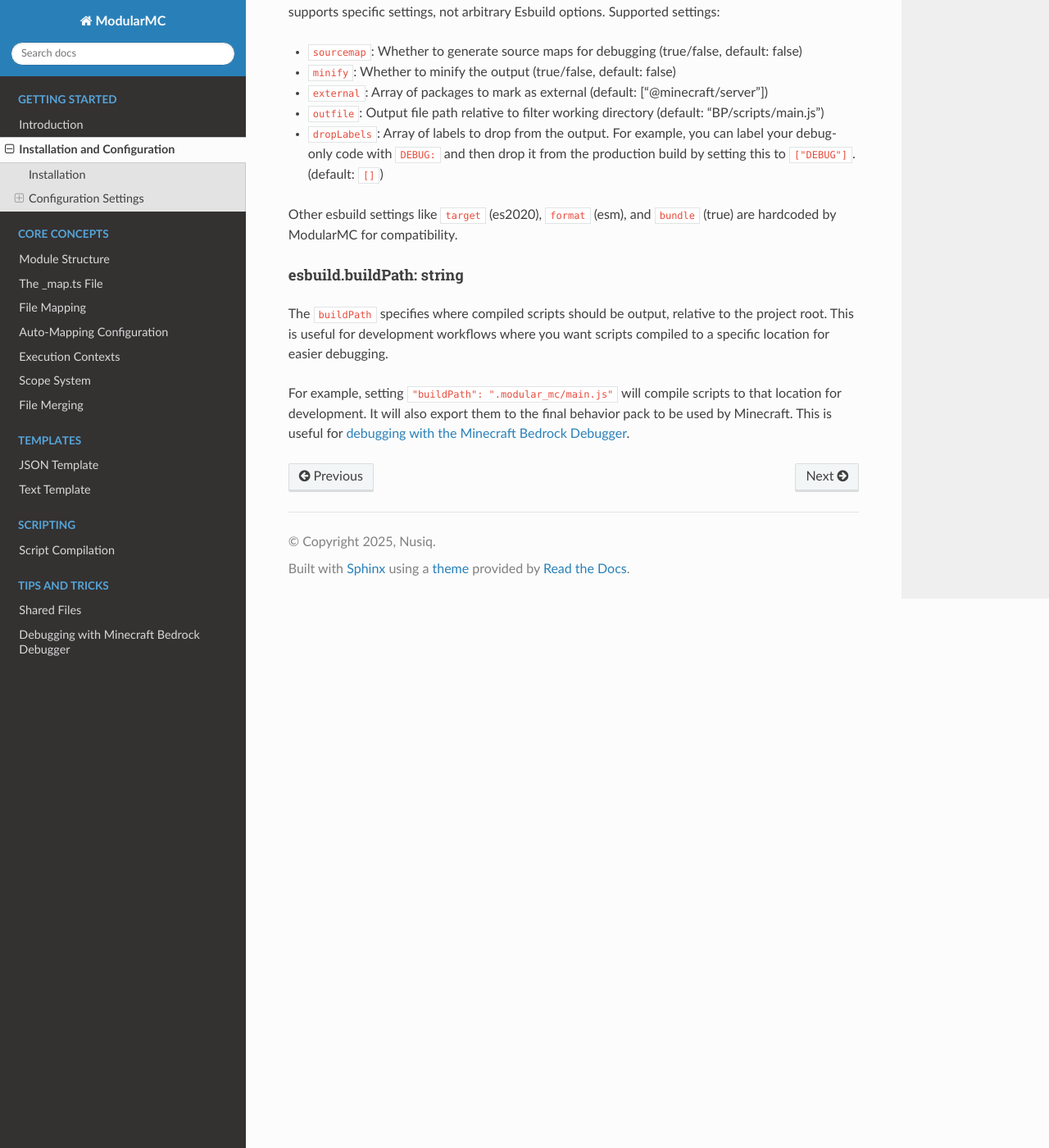
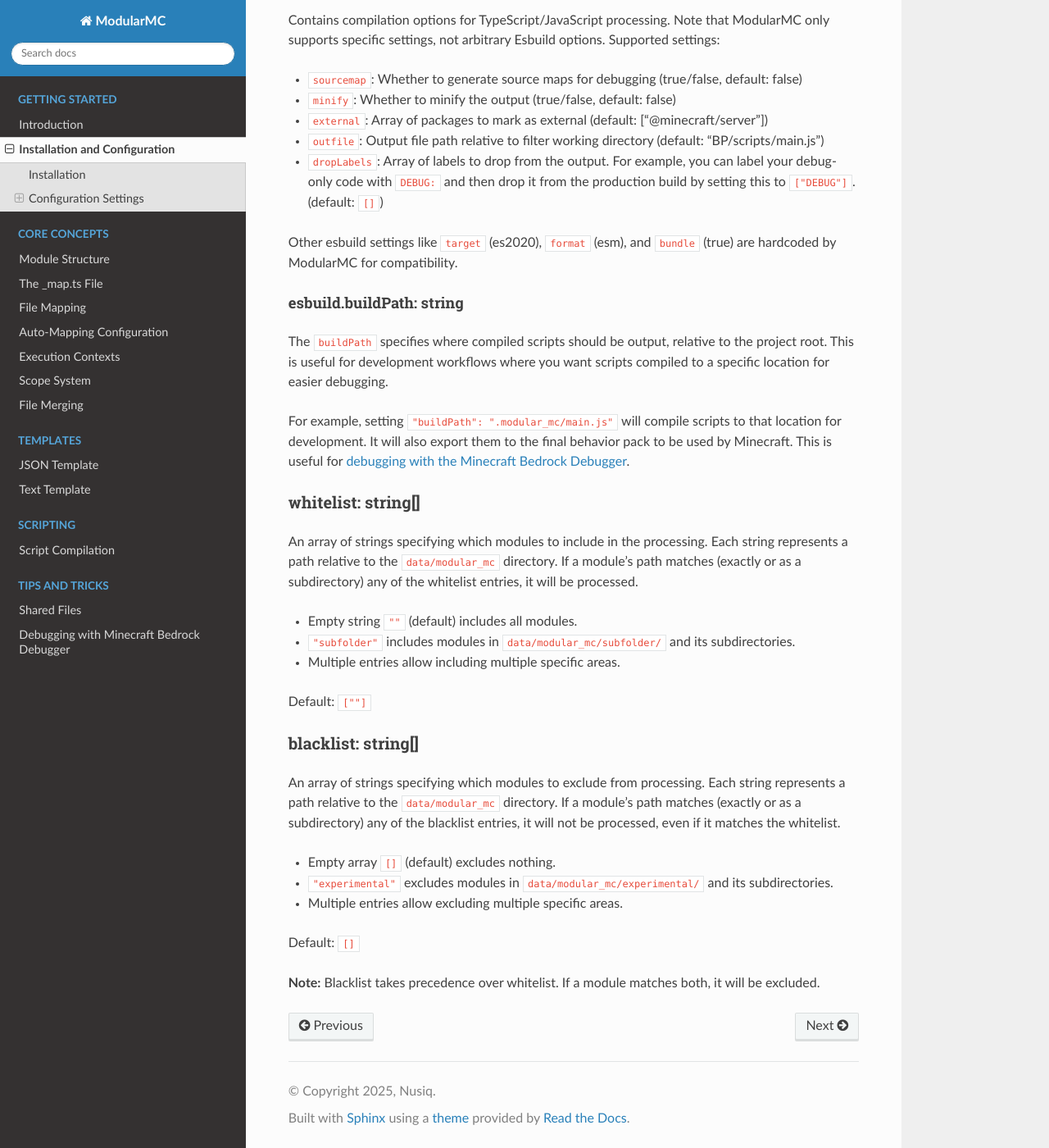
Before and after one commit to Nusiq/modular-mc-docs, a Sphinx documentation site: the page built from docs/getting-started/installation-and-configuration.md, in a window 1280 px wide and 1400 px high, scrolled down 935 px. Shown: the whole window at 82% size. Built offline with Sphinx 7.4.7 and the Read the Docs theme 3.1.0, drawn with Linux system fonts in a browser that asks for light colours; some of the changed text lies outside the part shown.

Commit message:
Updated the documentation to match new features of 1.1.0.

```diff
--- a/docs/conf.py
+++ b/docs/conf.py
@@ -9,7 +9,7 @@
 project = 'ModularMC'
 copyright = '2025, Nusiq'
 author = 'Nusiq'
-release = '1.0.0'
+release = '1.1.0'
 
 # -- General configuration ---------------------------------------------------
 # https://www.sphinx-doc.org/en/master/usage/configuration.html#general-configuration
--- a/docs/getting-started/installation-and-configuration.md
+++ b/docs/getting-started/installation-and-configuration.md
@@ -15,6 +15,8 @@ To enable the filter, add the following configuration to the filters list in the
 {
     "filter": "modular_mc",
     "settings": {
+        "whitelist": [""],
+        "blacklist": [],
         "esbuild": {
             "buildPath": ".modular_mc/main.js",
             "settings": {
@@ -52,3 +54,25 @@ Other esbuild settings like `target` (es2020), `format` (esm), and `bundle` (tru
 The `buildPath` specifies where compiled scripts should be output, relative to the project root. This is useful for development workflows where you want scripts compiled to a specific location for easier debugging.
 
 For example, setting `"buildPath": ".modular_mc/main.js"` will compile scripts to that location for development. It will also export them to the final behavior pack to be used by Minecraft. This is useful for {ref}`debugging with the Minecraft Bedrock Debugger<debugging-with-minecraft-bedrock-debugger>`.
+
+### whitelist: string[]
+
+An array of strings specifying which modules to include in the processing. Each string represents a path relative to the `data/modular_mc` directory. If a module's path matches (exactly or as a subdirectory) any of the whitelist entries, it will be processed.
+
+- Empty string `""` (default) includes all modules.
+- `"subfolder"` includes modules in `data/modular_mc/subfolder/` and its subdirectories.
+- Multiple entries allow including multiple specific areas.
+
+Default: `[""]`
+
+### blacklist: string[]
+
+An array of strings specifying which modules to exclude from processing. Each string represents a path relative to the `data/modular_mc` directory. If a module's path matches (exactly or as a subdirectory) any of the blacklist entries, it will not be processed, even if it matches the whitelist.
+
+- Empty array `[]` (default) excludes nothing.
+- `"experimental"` excludes modules in `data/modular_mc/experimental/` and its subdirectories.
+- Multiple entries allow excluding multiple specific areas.
+
+Default: `[]`
+
+**Note:** Blacklist takes precedence over whitelist. If a module matches both, it will be excluded.
```
